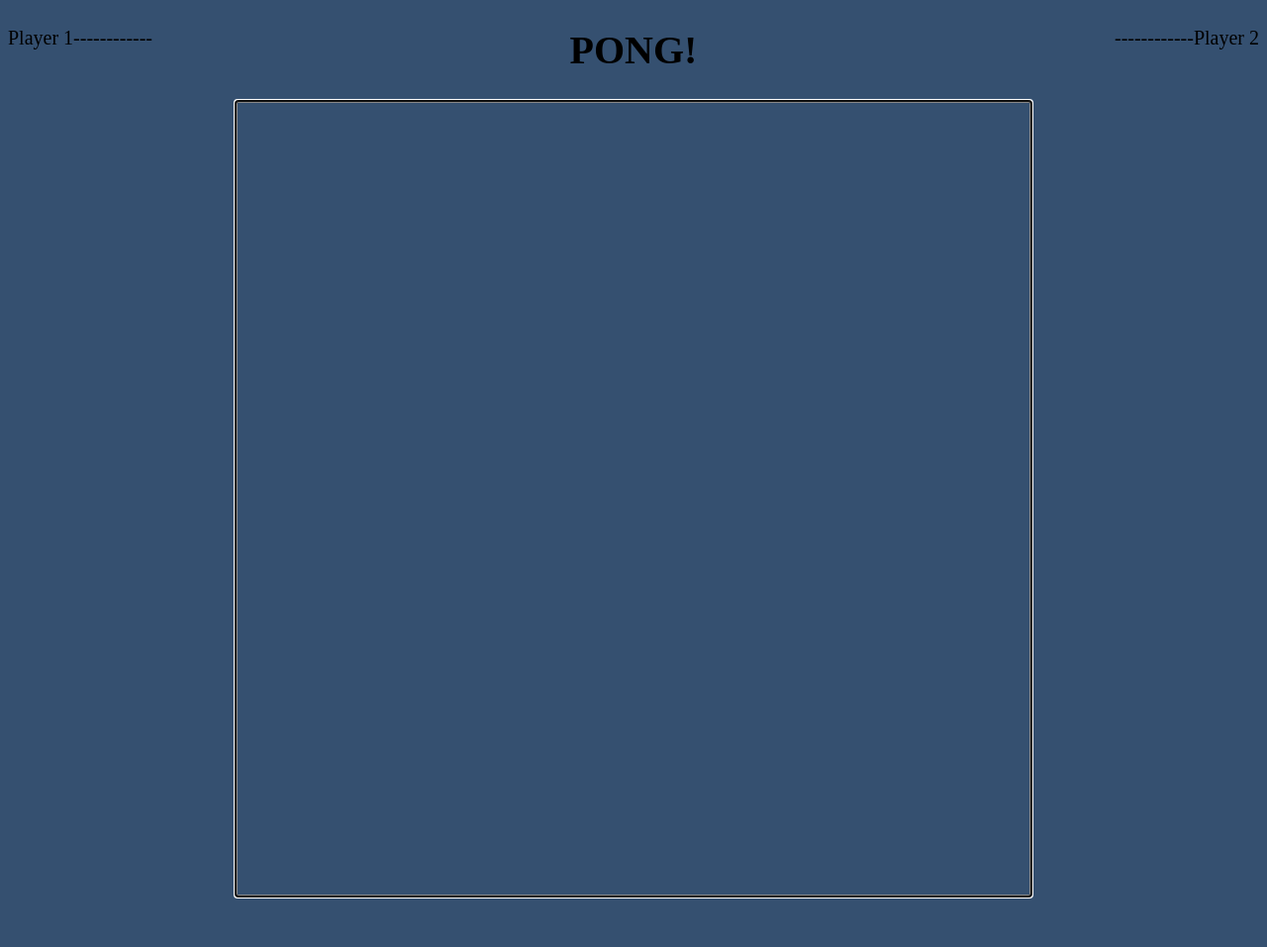
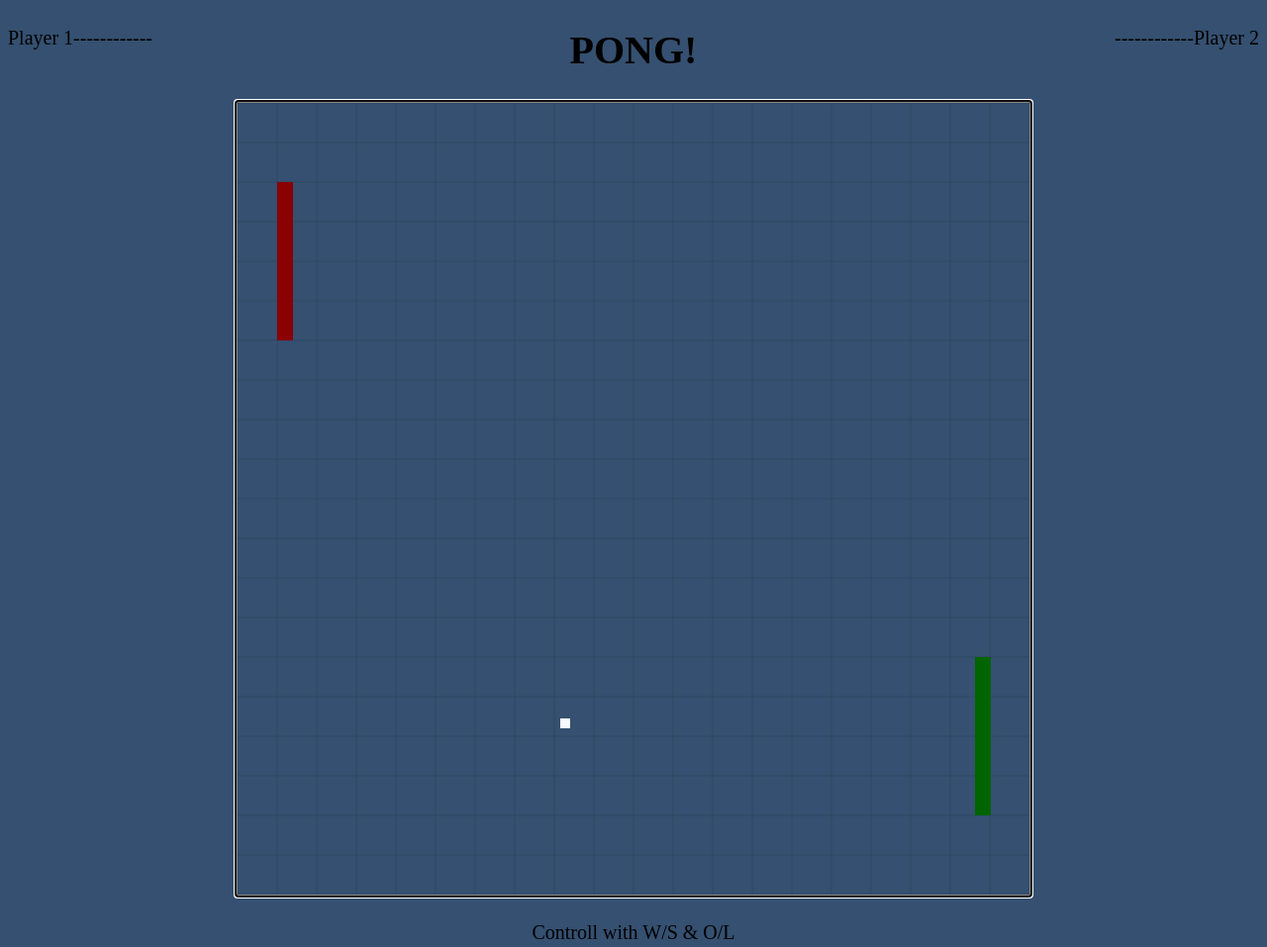
Before and after one commit to Atlas-Zero/pong_js, a plain HTML site: page index.html in a window 1280 px wide. Shown: the whole page at 99% size. Before the commit the page ends 931 px from the top, so only its background shows below. Drawn offline with Linux system fonts and the light colour scheme.

Commit message:
Fix Grid, Script Loading

```diff
--- a/index.html
+++ b/index.html
@@ -1,6 +1,5 @@
 <!DOCTYPE html>
 <html lang="en">
-
 <head>
     <meta charset="UTF-8">
     <meta name="viewport" content="width=device-width, initial-scale=1.0">
@@ -23,7 +22,6 @@
         }
     </style>
 </head>
-
 <body onload="start()">
     <div>
         <p>
@@ -42,7 +40,7 @@
     <div style="text-align: center;">
         <h1><b>PONG!</b></h1>
         <canvas id="myCanvas" width="800" height="800"></canvas>
-        <p id="win"></p>
+        <p id="win">Controll with W/S & O/L</p>
     </div>
     <script src="main.js"></script>
 </body>
--- a/main.js
+++ b/main.js
@@ -1,3 +1,6 @@
+canvas = document.getElementById("myCanvas")
+ctx = canvas.getContext("2d"); // toolbox (context = toolbox)
+
 var player1 = {
     lives: 10,
     score: 0,
@@ -13,27 +16,25 @@ var obj = { // cube
     y: 400,
     w: 10,
     h: 10,
-    deltaX: 1.5,
-    deltaY: 1,
+    deltaX: 2,
+    deltaY: 1.5,
 }
 
 var env = {
     rows: 20,
     columns: 20,
-    c: null, // our canvas
-    ctx: null, // 2d-context
 }
 
 var paddle1 = {
     x: 40,
-    y: 100,
+    y: 80,
     w: canvas.width * 0.02,
     h: canvas.height * 0.2,
 }
 
 var paddle2 = {
     x: 745,
-    y: 550,
+    y: canvas.height - 240,
     w: canvas.width * 0.02,
     h: canvas.height * 0.2,
 }
@@ -106,15 +107,13 @@ function gameLogic() {
 }
 
 function cyclic() {
+    draw();     // draw everything, no matter how tiny the change to the picture
     gameLogic();
-    draw();     // draw everything, no matter how tiny the change to the picture
 }
 
 function start() {
     // const woop = new Audio('woop.wav')
-    canvas = document.getElementById("myCanvas")
     canvas.setAttribute('tabindex', '0');
-    ctx = canvas.getContext("2d"); // toolbox (context = toolbox)
     canvas.focus(); // divert keyboard to the canvas
     // canvas.addEventListener('mousedown', f_mousedown, false);
     canvas.addEventListener('keypress', f_keypress1, false);
@@ -145,20 +144,19 @@ function gameover() {
     obj.y = 400 - 10; // middle - height
 }
 
-function intersect(R1, R2) {
-    if (R1.x + R1.w < R2.x)
-        return false; // R1 entirely left of R2
-    if (R1.y + R1.h < R2.y)
-        return false; // R1 above R2
-    if (R2.x + R2.w < R1.x)
-        return false; // R2 entirely left of R1
-    if (R2.y + R2.h < R1.y)
-        return false; // R2 above R1
+function intersect(o, p) {
+    if (o.x + o.w < p.x)
+        return false; // o entirely left of p
+    if (o.y + o.h < p.y)
+        return false; // o above p
+    if (p.x + p.w < o.x)
+        return false; // p entirely left of o
+    if (p.y + p.h < o.y)
+        return false; // p above o
     return true;
 }
 
 function draw() {
-    // var c = document.getElementById("myCanvas");
     canvas.width = canvas.width; // delete everything
     drawGrid();
     drawPaddle1();
@@ -180,13 +178,13 @@ function drawGrid() {
     ctx.fillStyle = "#ccc";
     ctx.lineWidth = 0.1;
 
-    for (var i = 0; i <= env.rows; i++) {
+    for (let i = 0; i <= env.rows; i++) {
         ctx.moveTo(0, i * (canvas.height / env.rows));
         ctx.lineTo(canvas.width, i * (canvas.height / env.rows));
     }
-    for (var i = 0; i <= canvasolumns; i++) {
-        ctx.moveTo(i * (canvas.width / canvasolumns), 0);
-        ctx.lineTo(i * (canvas.width / canvasolumns), canvas.height);
+    for (let i = 0; i <= env.columns; i++) {
+        ctx.moveTo(i * (canvas.width / env.columns), 0);
+        ctx.lineTo(i * (canvas.width / env.columns), canvas.height);
     }
     ctx.stroke();
 }
```
